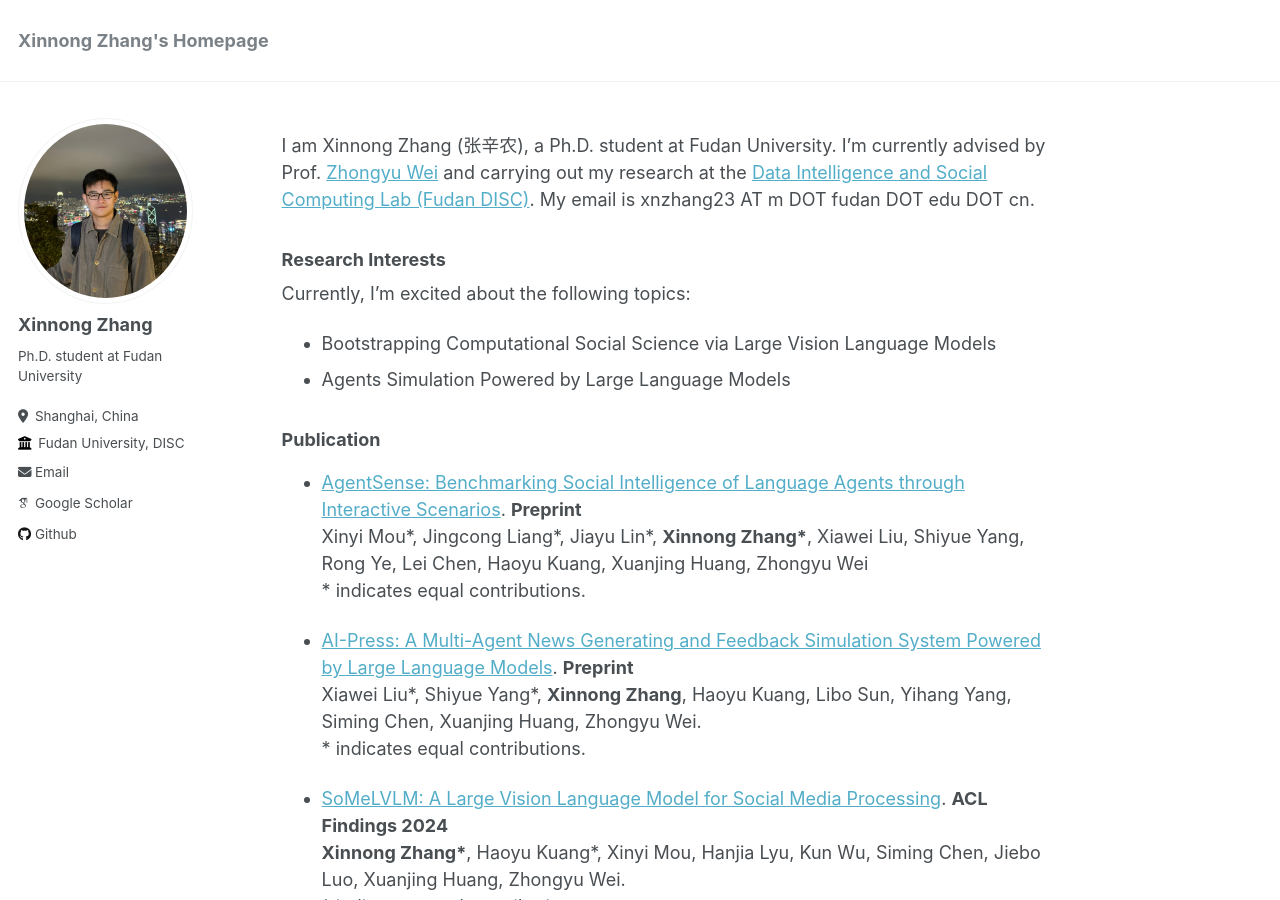
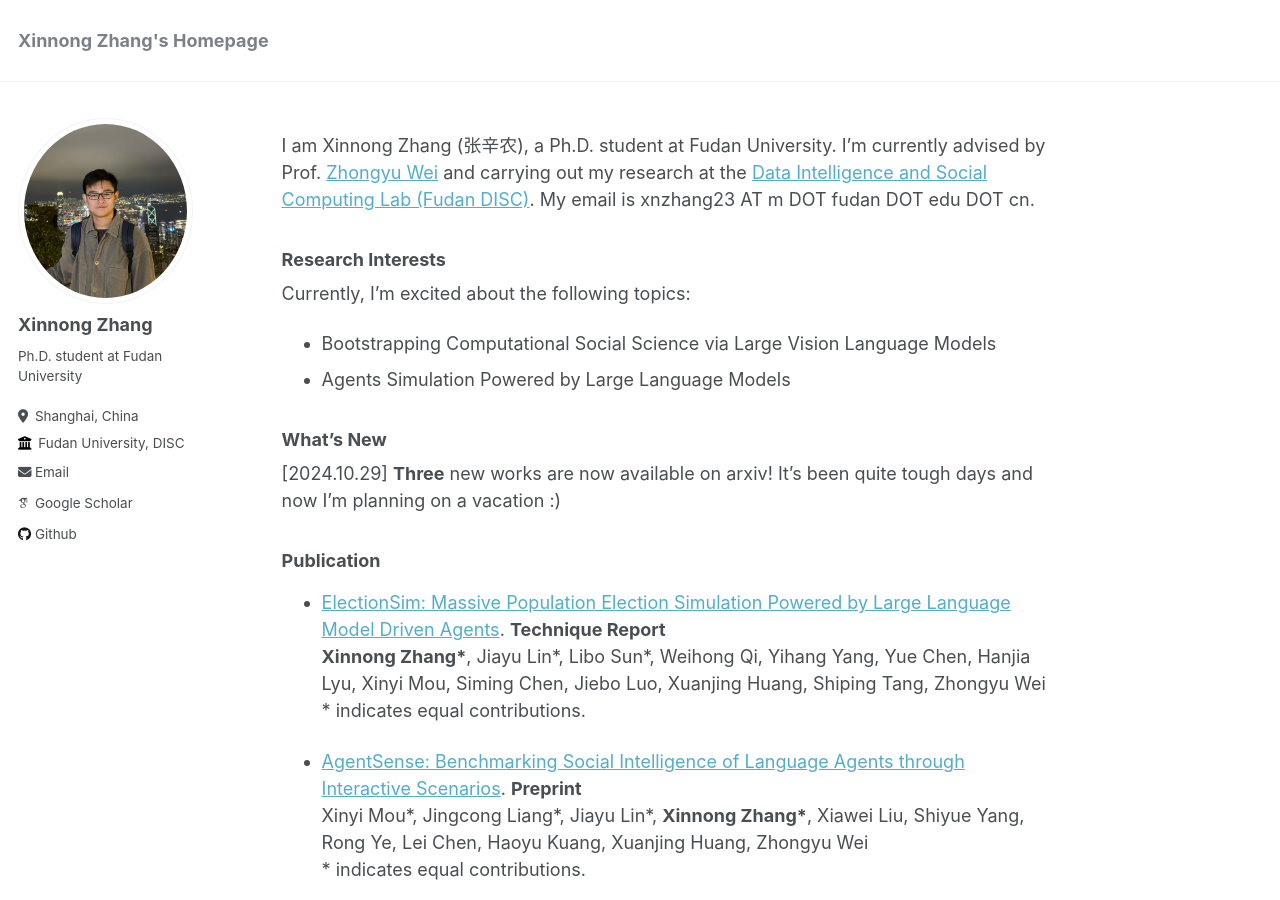
Before and after one commit to Lishi905/lishi905.github.io, a Jekyll site: the page built from _pages/about.md, in a window 1280 px wide and 900 px high. Built offline with Jekyll 4.4.1, drawn with Linux system fonts in a browser that asks for light colours; some web fonts are replaced.

Commit message:
Update about.md

```diff
--- a/_pages/about.md
+++ b/_pages/about.md
@@ -16,7 +16,15 @@ Currently, I'm excited about the following topics:
 - Bootstrapping Computational Social Science via Large Vision Language Models
 - Agents Simulation Powered by Large Language Models
 
+### What's New
+
+\[2024.10.29\] **Three** new works are now available on arxiv! It's been quite tough days and now I'm planning on a vacation :)
+
 ### Publication
+- [ElectionSim: Massive Population Election Simulation Powered by Large Language Model Driven Agents](https://arxiv.org/abs/2410.20746). **Technique Report**
+  **Xinnong Zhang\***, Jiayu Lin\*, Libo Sun\*, Weihong Qi, Yihang Yang, Yue Chen, Hanjia Lyu, Xinyi Mou, Siming Chen, Jiebo Luo, Xuanjing Huang, Shiping Tang, Zhongyu Wei
+  \* indicates equal contributions.
+
 - [AgentSense: Benchmarking Social Intelligence of Language Agents through Interactive Scenarios](https://arxiv.org/abs/2410.19346). **Preprint**
   Xinyi Mou\*, Jingcong Liang\*, Jiayu Lin\*, **Xinnong Zhang\***, Xiawei Liu, Shiyue Yang, Rong Ye, Lei Chen, Haoyu Kuang, Xuanjing Huang, Zhongyu Wei
   \* indicates equal contributions.
```
